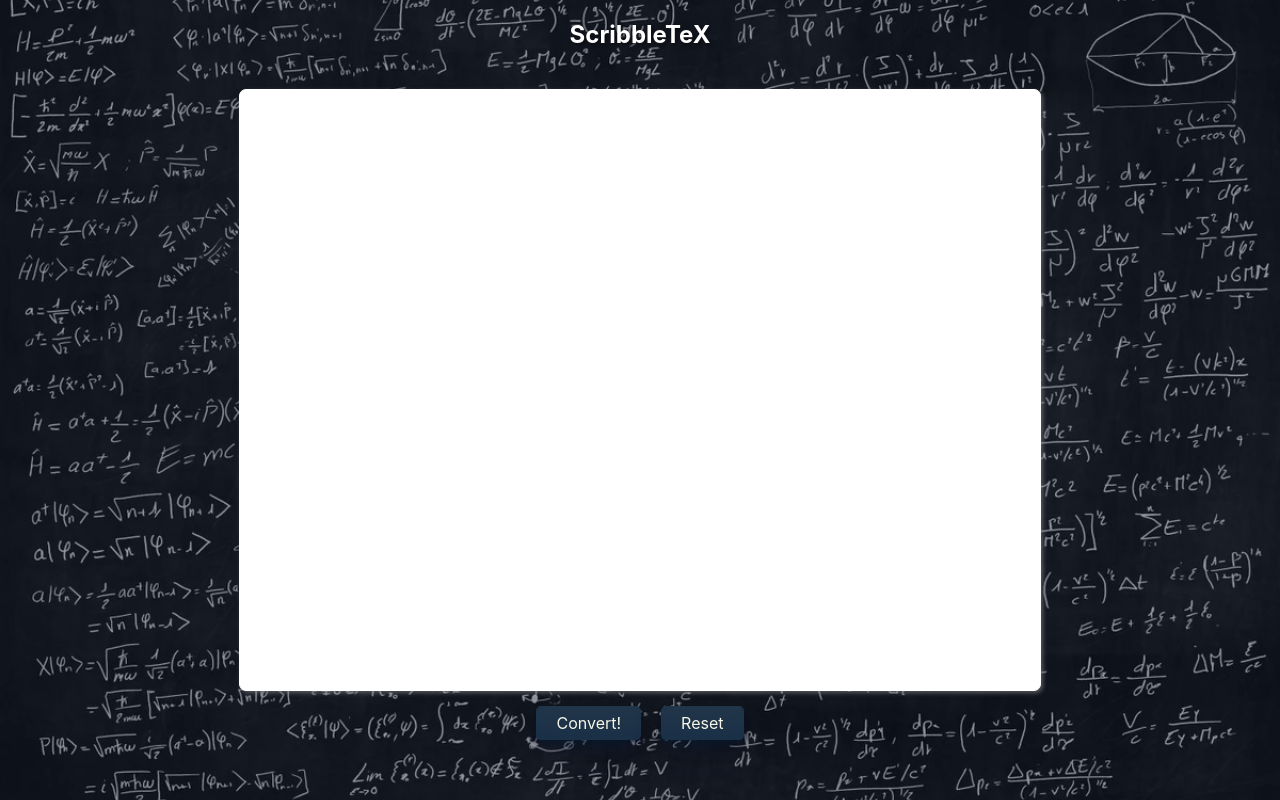
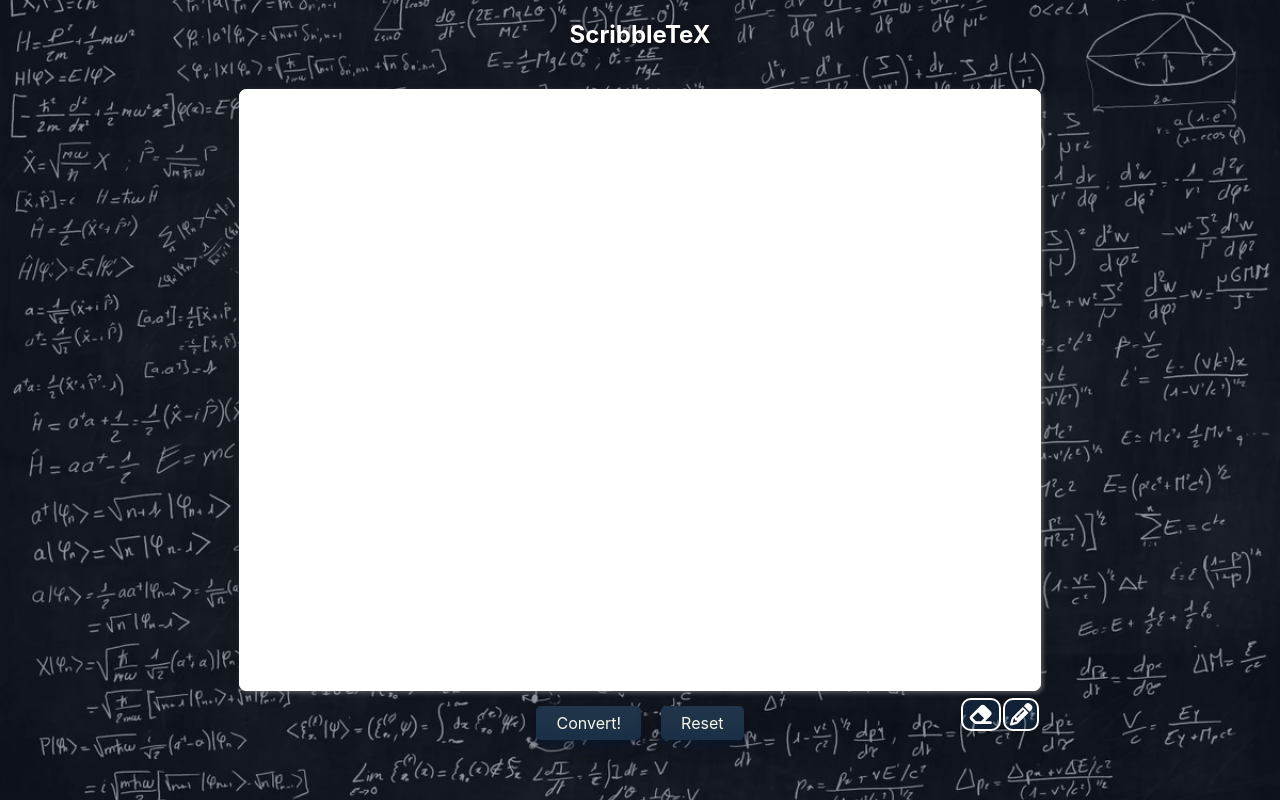
Before and after one commit to someman112/Writing-to-LaTeX-Converter, a React (Create React App) app: page / in a window 1280 px wide. Built offline with nearby package versions, Linux system fonts and the light colour scheme.

Commit message:
added buttons and stuff

```diff
--- a/package.json
+++ b/package.json
@@ -3,6 +3,10 @@
   "version": "0.1.0",
   "private": true,
   "dependencies": {
+    "@fortawesome/fontawesome-svg-core": "^6.5.1",
+    "@fortawesome/free-regular-svg-icons": "^6.5.1",
+    "@fortawesome/free-solid-svg-icons": "^6.5.1",
+    "@fortawesome/react-fontawesome": "^0.2.0",
     "@testing-library/jest-dom": "^5.17.0",
     "@testing-library/react": "^13.4.0",
     "@testing-library/user-event": "^13.5.0",
--- a/src/App.js
+++ b/src/App.js
@@ -5,6 +5,9 @@ import { fetchResponse } from "./api";
 import 'katex/dist/katex.min.css';
 import { PulseLoader } from "react-spinners";
 import { CopyBlock, dracula } from "react-code-blocks";
+import { FontAwesomeIcon } from '@fortawesome/react-fontawesome';
+import { faEraser } from '@fortawesome/free-solid-svg-icons/faEraser';
+import { faPencil } from '@fortawesome/free-solid-svg-icons/faPencil';
 
 function App() {
   const canvasRef = useRef();
@@ -99,10 +102,19 @@ function App() {
             onMouseMove={draw}
             onMouseUp={stopDrawing}
         />
+        <div className="buttons">
+
+        </div>
         <table>
           <tr><input type="submit" name="process" value="Convert!" onClick={createRequest} /></tr>
           <tr><input type="submit" name="process" value="Reset" onClick={resetCanvas}/></tr>
+          <tr className={styles.buttonContainer}>
+            <td className={styles.buttonIcon}><FontAwesomeIcon icon={faEraser} style={{color: "#ffffff",}} /></td>
+            <td className={styles.buttonIcon}><FontAwesomeIcon icon={faPencil} style={{color: "#ffffff",}} /></td>
+          </tr>
         </table>
+
+
         {
         loading ?
         <PulseLoader
@@ -122,6 +134,7 @@ function App() {
             codeBlock
             theme={dracula}
             showLineNumbers={false}
+            customStyle={{ fontSize: '15px', padding: '27.5px'}}
           />
           </div>
         </div> : ""
--- a/src/App.module.css
+++ b/src/App.module.css
@@ -77,7 +77,7 @@ table {
   background-color: #282a36;
   color: white;
   border-radius: 5px;
-  margin: 3px 10px 10px 5px;
+  margin: 1px 10px 0px 5px;
   padding: 10px 12px 10px 12px;
   font-size: 30px;
 }
@@ -109,3 +109,26 @@ input[type=submit]:hover {
   box-shadow: rgba(0, 31, 63, .35) 0 -25px 18px -14px inset,rgba(0, 31, 63, .25) 0 1px 2px,rgba(0, 31, 63, .25) 0 2px 4px,rgba(0, 31, 63, .25) 0 4px 8px,rgba(0, 31, 63, .25) 0 8px 16px,rgba(0, 31, 63, .25) 0 16px 32px;
   transform: scale(1.05) rotate(-1deg);
 }
+
+table {
+  position: relative;
+}
+
+.buttonContainer {
+  position: absolute;
+  right: 0;
+  top: 0;
+}
+
+.buttonIcon {
+  background-color: rgba(37, 121, 205, 0.15);
+  border-radius: 10px;
+  font-size: 22.5px;
+  padding-right: 5px;
+  padding-left: 5px;
+  border: 2px solid white;
+}
+
+.buttonIcon:hover {
+  background-color: rgba(37, 146, 255, 0.4);
+}
```
Also changed, not shown: 1 other file (tests, documents, lock files or other folders).
